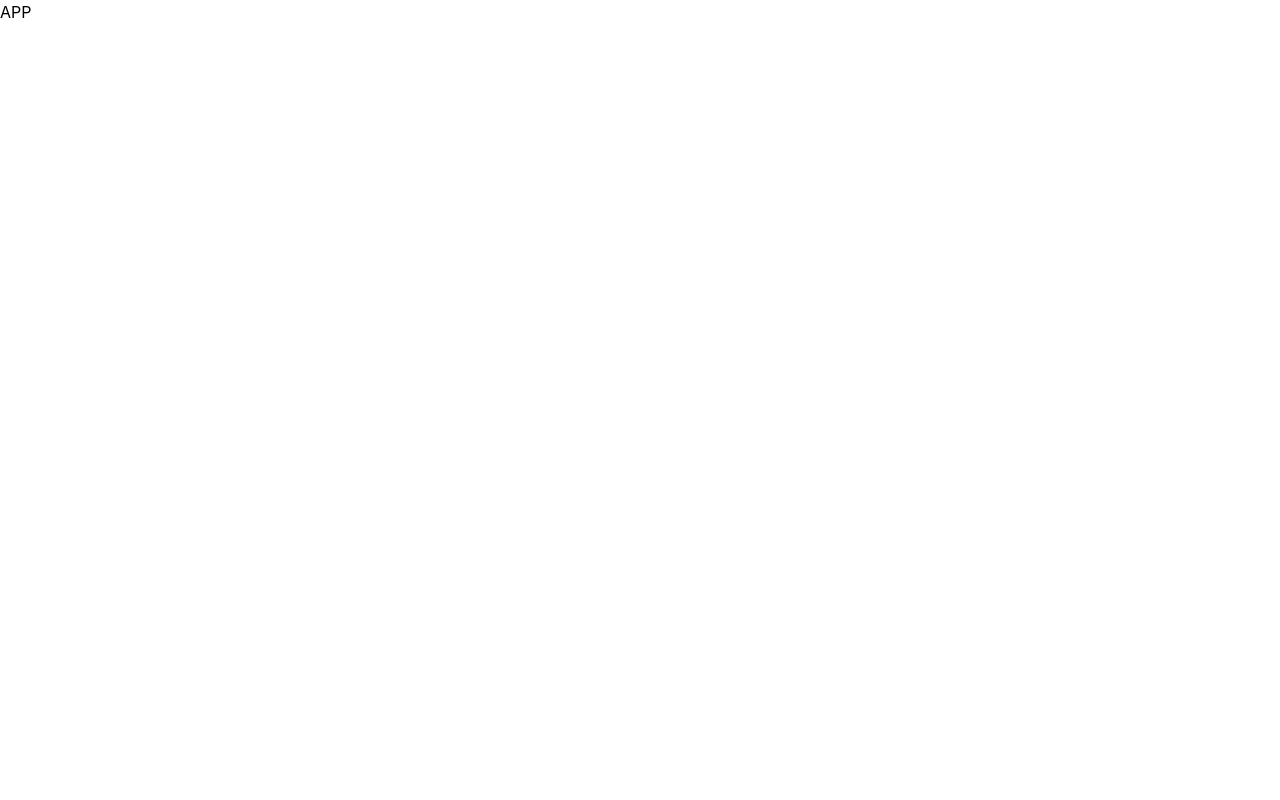
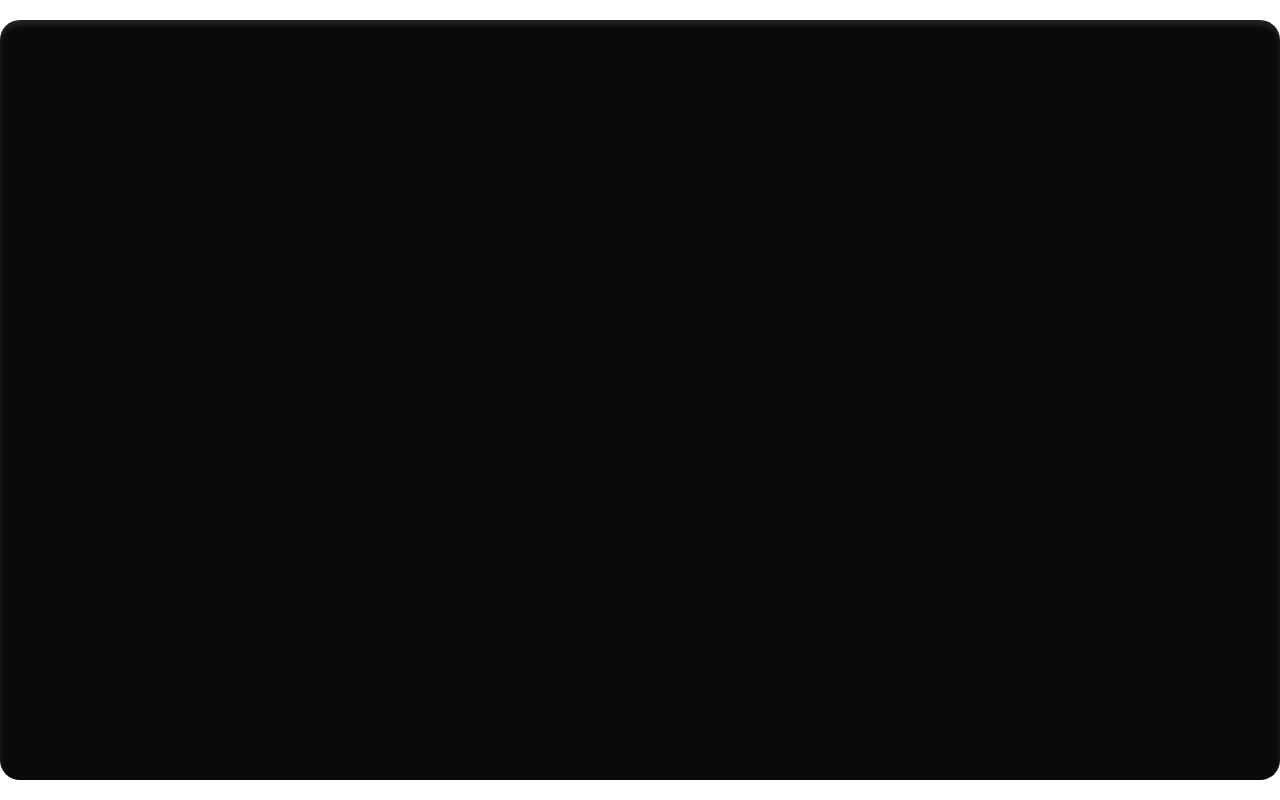
Before and after one commit to heiderick13/my-link-tree, a React (Vite) app: page / in a window 1280 px wide. Built offline with nearby package versions, Linux system fonts and the light colour scheme.

Commit message:
:lipstick: center main component

```diff
--- a/src/App.jsx
+++ b/src/App.jsx
@@ -1,8 +1,17 @@
+import Container from "./components/LinkCard/Container/Container";
+
 function App() {
   return (
-    <>
-      <div>APP</div>
-    </>
+    <div
+      style={{
+        height: "100vh",
+        display: "flex",
+        alignItems: "center",
+        justifyContent: "center",
+      }}
+    >
+      <Container />
+    </div>
   );
 }
 
```
